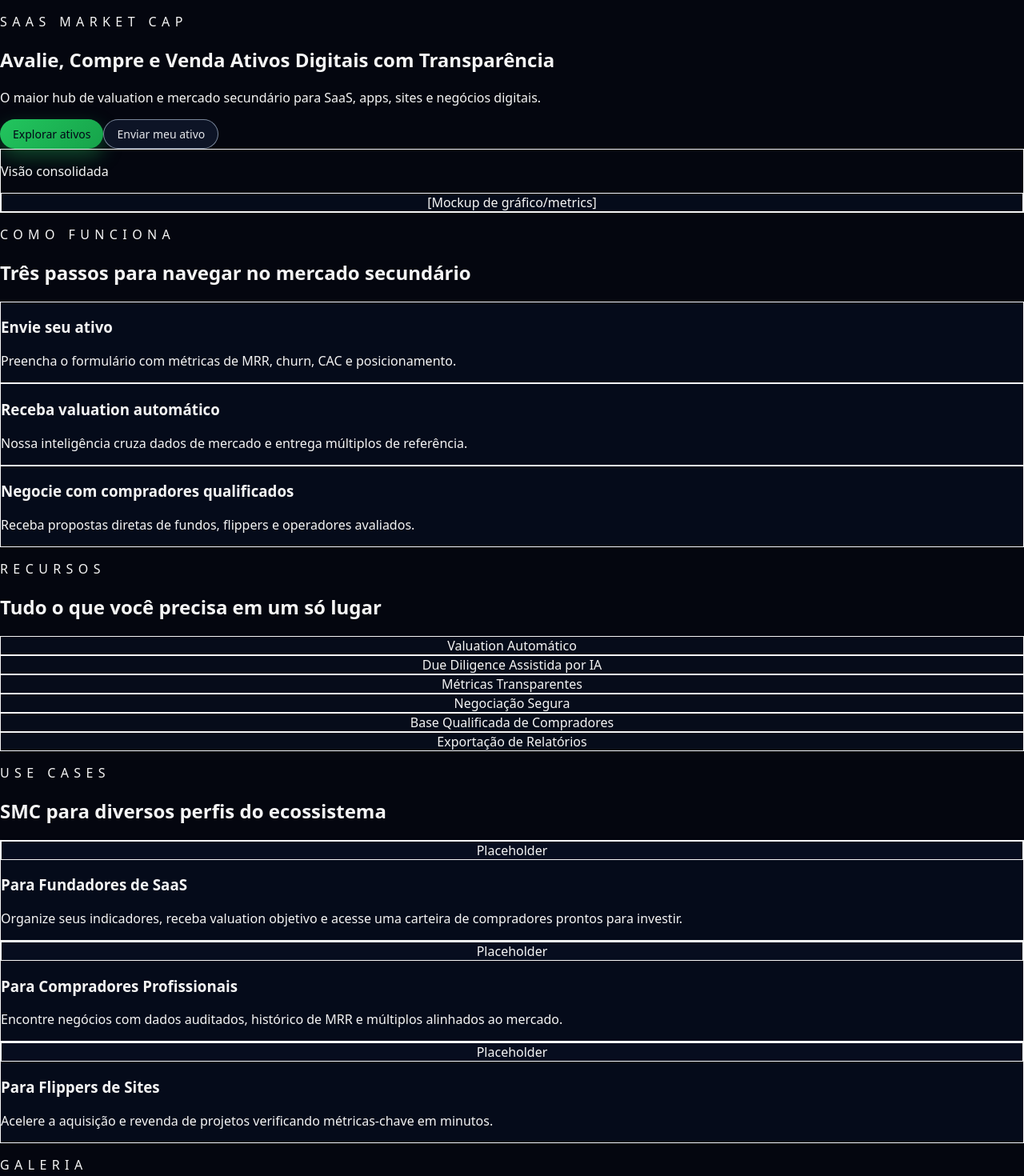
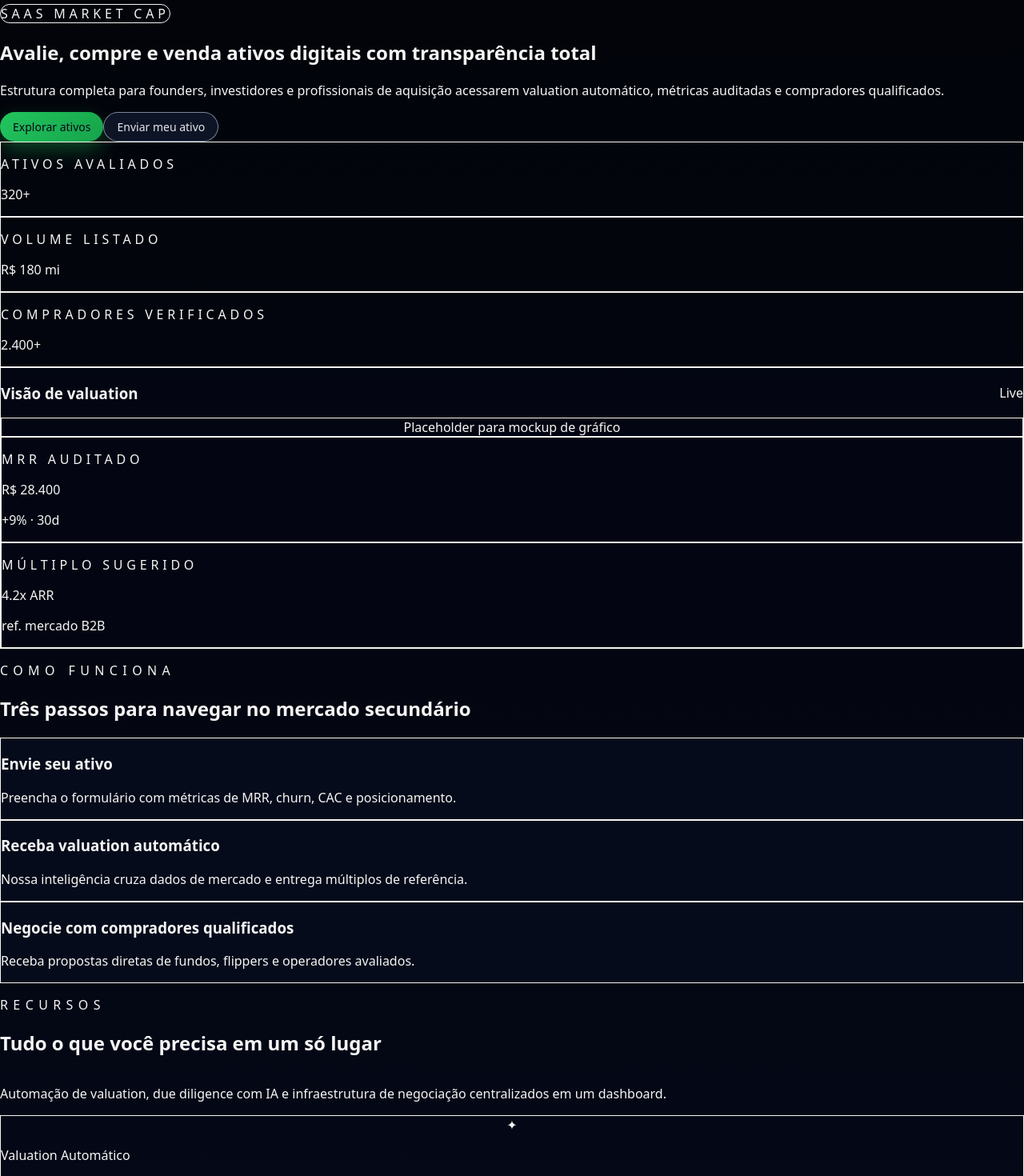
Before and after one commit to brigidovinicius/smc-platform, a Next.js app: page / in a window 1280 px wide. Shown: the top 1470 px of the page at 80% size. Built offline with nearby package versions, Linux system fonts and the light colour scheme.

Commit message:
style(marketing): polish landing hero and sections

```diff
--- a/app/(marketing)/page.tsx
+++ b/app/(marketing)/page.tsx
@@ -34,7 +34,7 @@ const features = [
 const useCases = [
   {
     title: 'Para Fundadores de SaaS',
-    description: 'Organize seus indicadores, receba valuation objetivo e acesse uma carteira de compradores prontos para investir.'
+    description: 'Organize seus indicadores, receba valuation objetivo e acesse compradores prontos para investir.'
   },
   {
     title: 'Para Compradores Profissionais',
@@ -81,35 +81,66 @@ const galleryPlaceholders = Array.from({ length: 8 }).map((_, index) => index);
 
 export default function MarketingHome() {
   return (
-    <main className="space-y-24 px-4 py-16 md:px-12 lg:px-24">
-      {/* HERO */}
-      <section className="grid gap-10 lg:grid-cols-2 items-center">
+    <main className="space-y-28 px-4 py-20 md:px-12 lg:px-24 bg-gradient-to-b from-[#02040a] via-[#050a1a] to-[#02040a]">
+      <section className="grid gap-12 lg:grid-cols-[1.1fr_0.9fr] items-center">
         <div className="space-y-6">
-          <p className="text-sm uppercase tracking-[0.4em] text-blue-300">SaaS Market Cap</p>
-          <h1 className="text-4xl md:text-5xl font-bold leading-tight">
-            Avalie, Compre e Venda Ativos Digitais com Transparência
+          <span className="inline-flex items-center gap-2 rounded-full border border-white/10 bg-white/5 px-4 py-1 text-xs uppercase tracking-[0.3em] text-blue-200">
+            <span className="h-2 w-2 rounded-full bg-blue-400" /> SaaS Market Cap
+          </span>
+          <h1 className="text-4xl md:text-6xl font-semibold leading-tight text-white">
+            Avalie, compre e venda ativos digitais com transparência total
           </h1>
-          <p className="text-lg text-slate-300">
-            O maior hub de valuation e mercado secundário para SaaS, apps, sites e negócios digitais.
+          <p className="text-lg text-slate-300 max-w-2xl">
+            Estrutura completa para founders, investidores e profissionais de aquisição acessarem valuation automático,
+            métricas auditadas e compradores qualificados.
           </p>
           <div className="flex flex-wrap gap-4">
-            <Link className="button primary" href="/feed">
+            <Link className="button primary text-base" href="/feed">
               Explorar ativos
             </Link>
-            <Link className="button secondary" href="/wizard">
+            <Link className="button secondary text-base" href="/wizard">
               Enviar meu ativo
             </Link>
           </div>
+          <div className="grid gap-6 md:grid-cols-3 text-left">
+            {[
+              { label: 'Ativos avaliados', value: '320+' },
+              { label: 'Volume listado', value: 'R$ 180 mi' },
+              { label: 'Compradores verificados', value: '2.400+' }
+            ].map((stat) => (
+              <div key={stat.label} className="rounded-2xl border border-white/10 bg-white/5 p-4">
+                <p className="text-sm uppercase tracking-[0.3em] text-slate-400">{stat.label}</p>
+                <p className="text-2xl font-semibold text-white">{stat.value}</p>
               </div>
-        <div className="bg-gradient-to-br from-blue-500/20 to-purple-600/10 border border-white/10 rounded-3xl p-8 shadow-2xl shadow-black/50">
-          <p className="text-sm text-slate-300 mb-4">Visão consolidada</p>
-          <div className="h-64 rounded-2xl bg-[#050b1a] border border-white/5 flex items-center justify-center">
-            <span className="text-slate-400">[Mockup de gráfico/metrics]</span>
+            ))}
+          </div>
+        </div>
+        <div className="relative">
+          <div className="absolute inset-0 rounded-3xl bg-gradient-to-br from-blue-500/30 to-purple-700/20 blur-3xl" />
+          <div className="relative rounded-3xl border border-white/10 bg-[#030713]/80 p-8 shadow-2xl shadow-blue-900/50">
+            <div className="flex items-center justify-between">
+              <h3 className="text-lg font-semibold text-white">Visão de valuation</h3>
+              <span className="rounded-full bg-emerald-500/10 px-3 py-1 text-xs text-emerald-300">Live</span>
+            </div>
+            <div className="mt-6 h-56 rounded-2xl border border-white/5 bg-gradient-to-br from-slate-900 to-slate-800 flex items-center justify-center">
+              <div className="text-center text-slate-400">Placeholder para mockup de gráfico</div>
+            </div>
+            <div className="mt-6 grid gap-4 md:grid-cols-2">
+              {[
+                { label: 'MRR auditado', value: 'R$ 28.400', trend: '+9% · 30d' },
+                { label: 'Múltiplo sugerido', value: '4.2x ARR', trend: 'ref. mercado B2B' }
+              ].map((item) => (
+                <div key={item.label} className="rounded-2xl border border-white/5 bg-white/5 p-4">
+                  <p className="text-xs uppercase tracking-[0.3em] text-slate-400">{item.label}</p>
+                  <p className="text-xl font-semibold text-white">{item.value}</p>
+                  <p className="text-xs text-slate-400">{item.trend}</p>
+                </div>
+              ))}
+            </div>
           </div>
         </div>
       </section>
 
-      {/* HOW IT WORKS */}
       <section className="space-y-6">
         <div>
           <p className="text-xs uppercase tracking-[0.4em] text-blue-300">Como funciona</p>
@@ -125,32 +156,37 @@ export default function MarketingHome() {
         </div>
       </section>
 
-      {/* FEATURES */}
       <section className="space-y-6">
+        <div className="flex flex-col gap-3 md:flex-row md:items-center md:justify-between">
           <div>
             <p className="text-xs uppercase tracking-[0.4em] text-blue-300">Recursos</p>
             <h2 className="text-3xl font-semibold">Tudo o que você precisa em um só lugar</h2>
           </div>
+          <p className="text-sm text-slate-400 max-w-lg">
+            Automação de valuation, due diligence com IA e infraestrutura de negociação centralizados em um dashboard.
+          </p>
+        </div>
         <div className="grid gap-4 md:grid-cols-3">
           {features.map((feature) => (
-            <div key={feature} className="bg-[#060c1a] border border-white/5 rounded-2xl p-5 text-center text-slate-200">
-              {feature}
+            <div key={feature} className="rounded-2xl border border-white/5 bg-gradient-to-br from-white/10 to-transparent p-5 text-slate-100 shadow-2xl shadow-black/40">
+              <div className="mb-3 h-10 w-10 rounded-full bg-white/10 text-center text-lg leading-10 text-blue-300">✦</div>
+              <p className="text-base font-semibold">{feature}</p>
+              <p className="text-sm text-slate-400">Operações suportadas com materiais prontos para due diligence.</p>
             </div>
           ))}
         </div>
       </section>
 
-      {/* USE CASES */}
       <section className="space-y-6">
         <div>
-          <p className="text-xs uppercase tracking-[0.4em] text-blue-300">Use Cases</p>
-          <h2 className="text-3xl font-semibold">SMC para diversos perfis do ecossistema</h2>
+          <p className="text-xs uppercase tracking-[0.4em] text-blue-300">Use cases</p>
+          <h2 className="text-3xl font-semibold">SMC para múltiplos perfis do ecossistema</h2>
         </div>
         <div className="grid gap-6 md:grid-cols-3">
           {useCases.map((useCase) => (
-            <article key={useCase.title} className="bg-[#050b1a] border border-white/5 rounded-3xl p-6 space-y-4">
-              <div className="h-32 bg-[#070d1f] border border-white/5 rounded-2xl flex items-center justify-center text-slate-500">
-                Placeholder
+            <article key={useCase.title} className="rounded-3xl border border-white/10 bg-white/5 p-6 space-y-4">
+              <div className="h-32 rounded-2xl border border-dashed border-blue-500/30 bg-blue-500/5 text-blue-200 flex items-center justify-center">
+                Ilustração
               </div>
               <h3 className="text-xl font-semibold">{useCase.title}</h3>
               <p className="text-slate-300 text-sm">{useCase.description}</p>
@@ -159,20 +195,21 @@ export default function MarketingHome() {
         </div>
       </section>
 
-      {/* GALLERY */}
       <section className="space-y-6">
+        <div className="flex flex-col gap-3 md:flex-row md:items-center md:justify-between">
           <div>
             <p className="text-xs uppercase tracking-[0.4em] text-blue-300">Galeria</p>
             <h2 className="text-3xl font-semibold">Alguns ativos já avaliados</h2>
           </div>
+          <p className="text-sm text-slate-400 max-w-md">Visualize como entregamos métricas de MRR, churn e CAC em cards prontos para investidores.</p>
+        </div>
         <div className="grid gap-4 sm:grid-cols-2 lg:grid-cols-4">
           {galleryPlaceholders.map((item) => (
-            <div key={item} className="aspect-video rounded-2xl bg-gradient-to-br from-blue-900/40 to-purple-900/30 border border-white/5" />
+            <div key={item} className="aspect-video rounded-2xl border border-white/5 bg-gradient-to-br from-blue-900/40 to-purple-900/30" />
           ))}
         </div>
       </section>
 
-      {/* TESTIMONIALS */}
       <section className="space-y-6">
         <div>
           <p className="text-xs uppercase tracking-[0.4em] text-blue-300">Depoimentos</p>
@@ -191,7 +228,6 @@ export default function MarketingHome() {
         </div>
       </section>
 
-      {/* FAQ */}
       <section className="space-y-6">
         <div>
           <p className="text-xs uppercase tracking-[0.4em] text-blue-300">FAQ</p>
@@ -209,12 +245,11 @@ export default function MarketingHome() {
         </div>
       </section>
 
-      {/* FOOTER */}
       <footer className="border-t border-white/10 pt-8 text-sm text-slate-400 flex flex-wrap gap-6 justify-between">
         <p>© {new Date().getFullYear()} SaaS Market Cap</p>
         <div className="flex gap-4">
-          <a href="/terms">Termos</a>
-          <a href="/privacy">Privacidade</a>
+          <Link href="/terms">Termos</Link>
+          <Link href="/privacy">Privacidade</Link>
           <a href="mailto:contato@saasmarketcap.com">Contato</a>
         </div>
       </footer>
```
Lines whose indentation alone changed are shown as unchanged.
